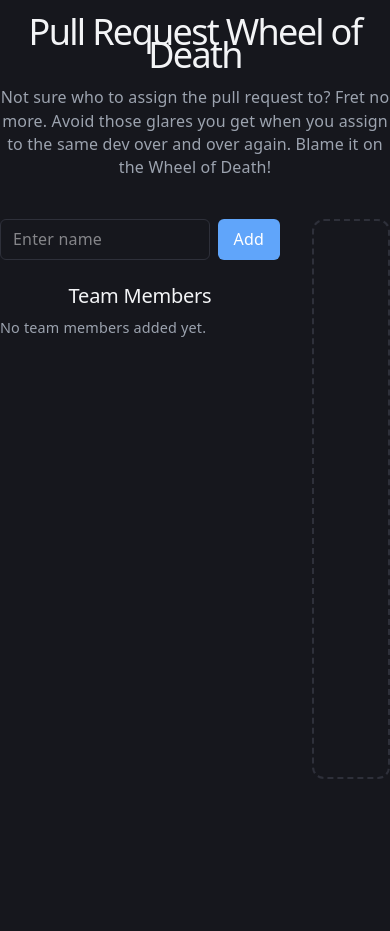
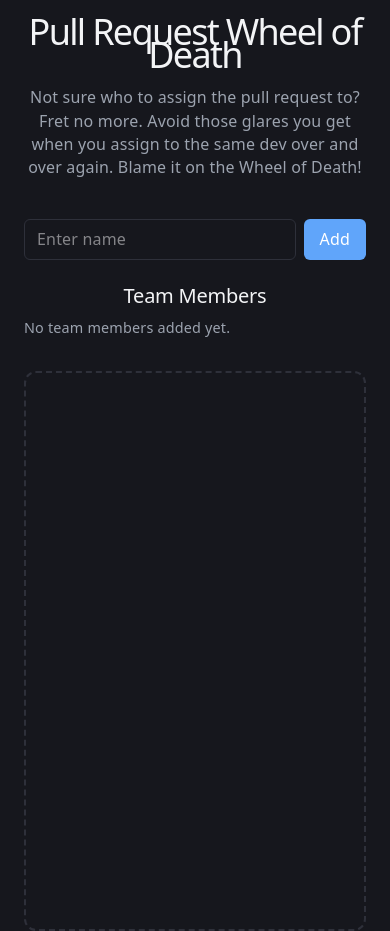
Before and after one commit to Ly900/pull-request-wheel, a React (Vite) app: page / in a window 390 px wide. Before the commit the page ends 844 px from the top, so only its background shows below. Built offline with nearby package versions, Linux system fonts and the light colour scheme.

Commit message:
Mobile-first layout, inline wrapping pills, padding fix, console log, empty input error

```diff
--- a/src/App.css
+++ b/src/App.css
@@ -3,15 +3,21 @@ p {
   margin: 0 auto;
 }
 
-/* ── Two-column layout ── */
+/* ── Two-column layout (mobile-first: stack vertically) ── */
 .layout {
   display: flex;
-  flex-direction: row;
-  align-items: flex-start;
+  flex-direction: column;
   gap: 2rem;
   margin-top: 2.5rem;
   flex: 1;
   min-height: 0;
+}
+
+@media (min-width: 768px) {
+  .layout {
+    flex-direction: row;
+    align-items: flex-start;
+  }
 }
 
 /* ── Left sidebar: input + team member list ── */
@@ -19,8 +25,14 @@ p {
   display: flex;
   flex-direction: column;
   gap: 1.5rem;
-  width: 280px;
-  flex-shrink: 0;
+  width: 100%;
+}
+
+@media (min-width: 768px) {
+  .sidebar {
+    width: 280px;
+    flex-shrink: 0;
+  }
 }
 
 .add-dev {
@@ -72,6 +84,17 @@ p {
   flex-direction: column;
   gap: 0.4rem;
   text-align: left;
+}
+
+@media (min-width: 620px) {
+  .dev-list {
+    flex-direction: row;
+    flex-wrap: wrap;
+  }
+
+  .dev-list li {
+    width: fit-content;
+  }
 }
 
 .dev-list li {
--- a/src/App.tsx
+++ b/src/App.tsx
@@ -28,6 +28,8 @@ function App() {
   const removeName = (index: number) => {
     setNames(names.filter((_, i) => i !== index));
   };
+
+  console.log('names:', names);
 
   const handleKeyDown = (e: React.KeyboardEvent<HTMLInputElement>) => {
     if (e.key === 'Enter') addName();
--- a/src/index.css
+++ b/src/index.css
@@ -61,6 +61,7 @@
   display: flex;
   flex-direction: column;
   box-sizing: border-box;
+  padding: 0 1.5rem;
 }
 
 body {
```
